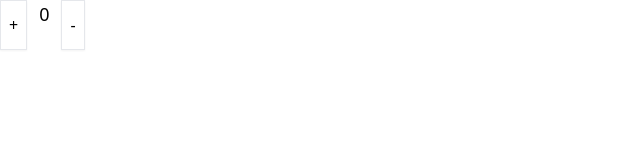
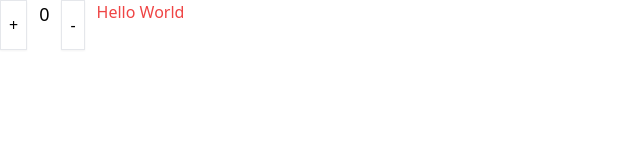
Before and after one commit to aziz-codes/react-typescript, a React (Vite) app: page / in a window 1280 px wide. Shown: the top 160 px of the page, without its empty margins (0-640 px from the left). Built offline with nearby package versions, Linux system fonts and the light colour scheme.

Commit message:
using props type

```diff
--- a/src/App.tsx
+++ b/src/App.tsx
@@ -1,6 +1,8 @@
 import Counter from "./components/Counter";
 const App = () => {
-  return <Counter />;
+  let name: string = "Hello World";
+  const age: number = 34;
+  return <Counter name={name} age={age} />;
 };
 
 export default App;
--- a/src/components/Counter.tsx
+++ b/src/components/Counter.tsx
@@ -1,5 +1,9 @@
 import { useState } from "react";
-const Counter = () => {
+type CounterProps = {
+  name: string;
+  age: number;
+};
+const Counter = (counters: CounterProps) => {
   const [counter, setCounter] = useState(0);
 
   const handleInc = (): void => {
@@ -17,6 +21,7 @@ const Counter = () => {
       <button className="px-2 py-3 border shadow-sm" onClick={handleDec}>
         -
       </button>
+      <p className="text-red-500">{counters.name}</p>
     </div>
   );
 };
```
